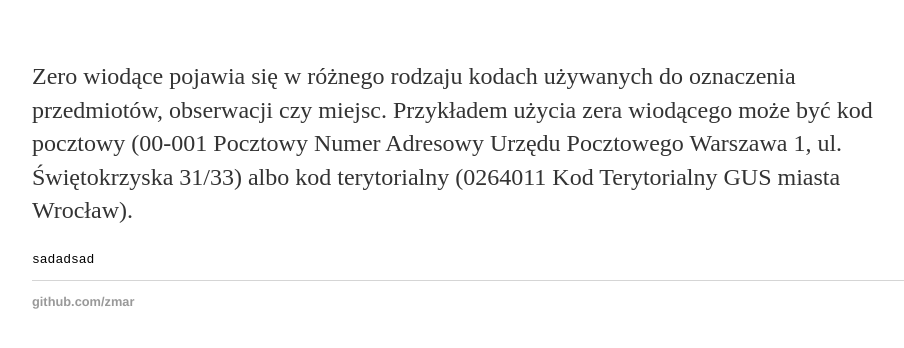
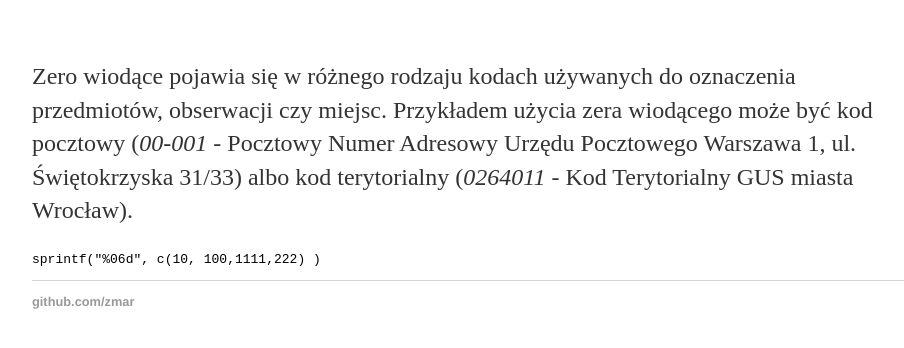
Before and after one commit to zmar/SmarteR_useR, a Jekyll site: the page built from _posts/2016-05-05-start.md, in a window 1280 px wide. Shown: the top 348 px of the page, without its empty margins (160-1064 px from the left). Built offline with Jekyll 4.4.1, drawn with Linux system fonts in a browser that asks for light colours.

Commit message:
Update 2016-05-05-start.md

`````diff
--- a/_posts/2016-05-05-start.md
+++ b/_posts/2016-05-05-start.md
@@ -4,8 +4,8 @@
 date: 2016-05-05
 ---
 
-Zero wiodące pojawia się w różnego rodzaju kodach używanych do oznaczenia przedmiotów, obserwacji czy miejsc. Przykładem użycia zera wiodącego może być kod pocztowy (00-001 Pocztowy Numer Adresowy Urzędu Pocztowego Warszawa 1, ul. Świętokrzyska 31/33) albo kod terytorialny (0264011 Kod Terytorialny GUS miasta Wrocław).
+Zero wiodące pojawia się w różnego rodzaju kodach używanych do oznaczenia przedmiotów, obserwacji czy miejsc. Przykładem użycia zera wiodącego może być kod pocztowy (_00-001_ - Pocztowy Numer Adresowy Urzędu Pocztowego Warszawa 1, ul. Świętokrzyska 31/33) albo kod terytorialny (_0264011_ - Kod Terytorialny GUS miasta Wrocław).
 
-```r
-sadadsad
-```
+````r
+sprintf("%06d", c(10, 100,1111,222) )
+````
`````
